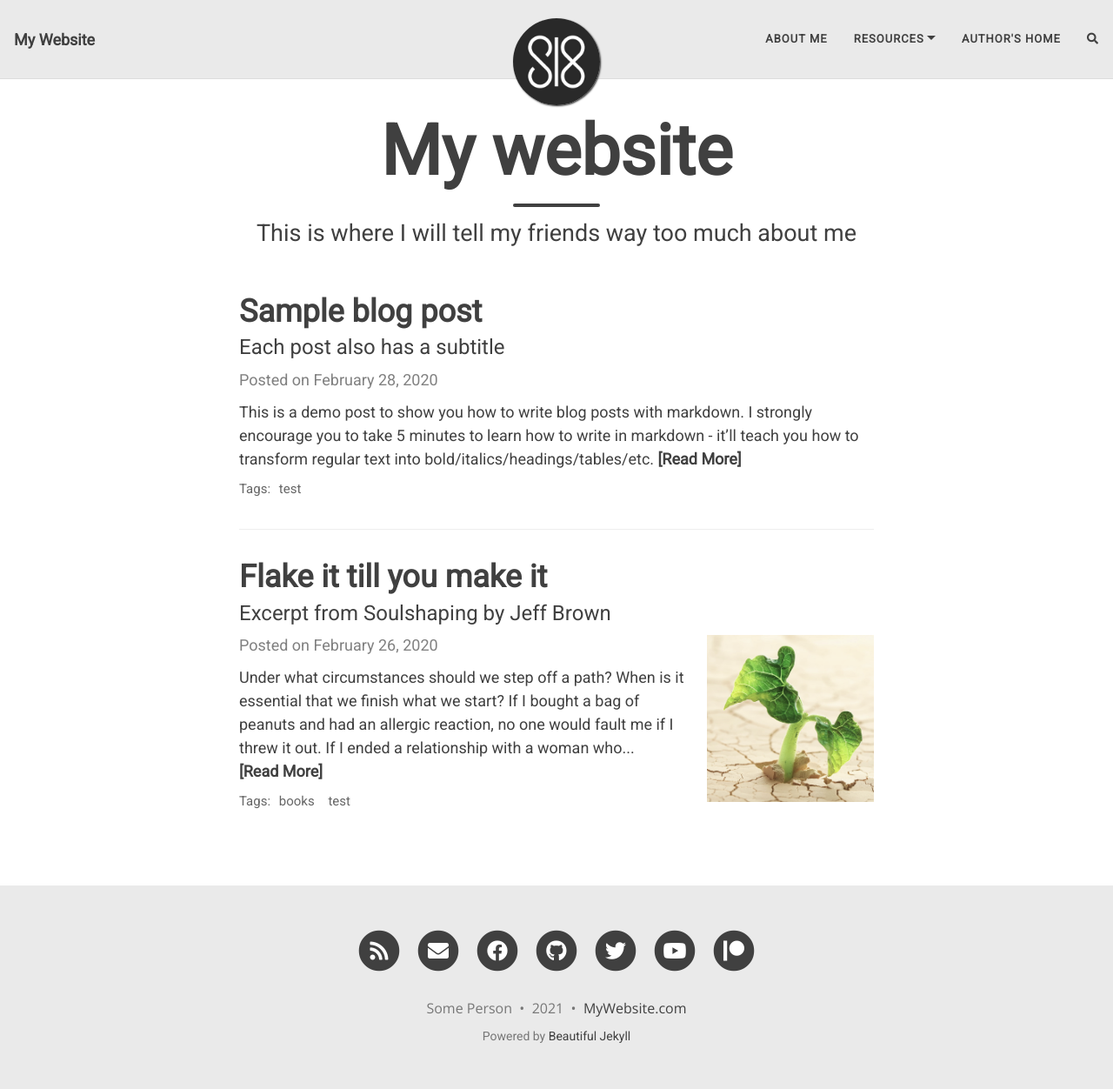
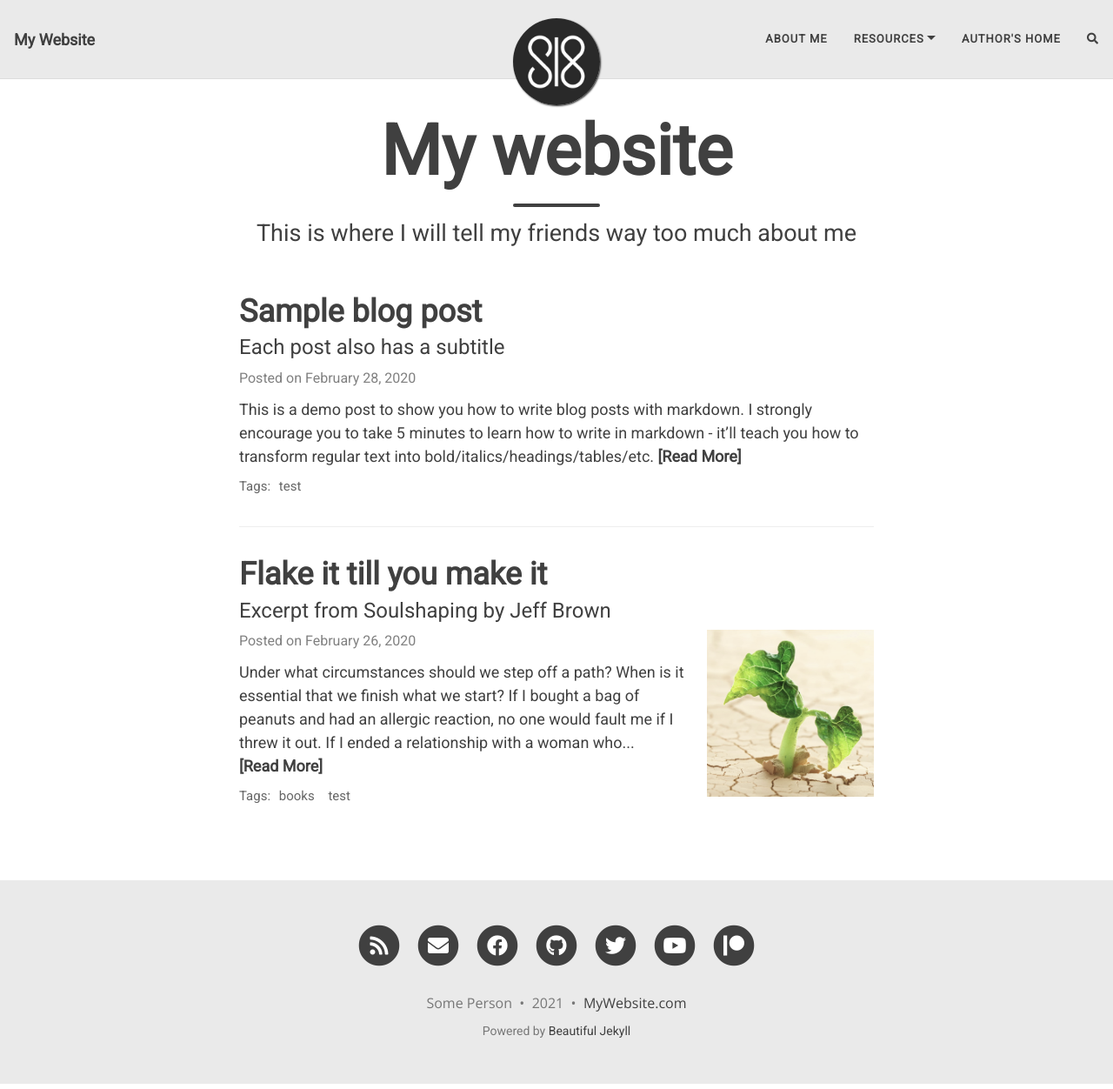
Before and after one commit to UncleJammer/unclejammer.github.io, a Jekyll site: the page built from index.html, in a window 1280 px wide and 1252 px high. Shown: the whole window at 87% size. Built offline with Jekyll 4.4.1, drawn with Linux system fonts in a browser that asks for light colours; nearby versions of some CDN libraries; the list of posts is cut into pages by our own code; comment, search, counter and statistics services are not loaded.

Commit message:
Update beautifuljekyll.css

```diff
--- a/assets/css/beautifuljekyll.css
+++ b/assets/css/beautifuljekyll.css
@@ -477,7 +477,7 @@ footer .footer-custom-content {
 .post-preview .post-meta,
 .post-heading .post-meta {
   color: #808080;
-  font-size: 1.125rem;
+  font-size: 1.0rem;
   font-style: normal;
   margin: 0 0 0.625rem;
   font-family: 'Roboto', 'Segoe UI', Tahoma, Geneva, Verdana, sans-serif;
```
